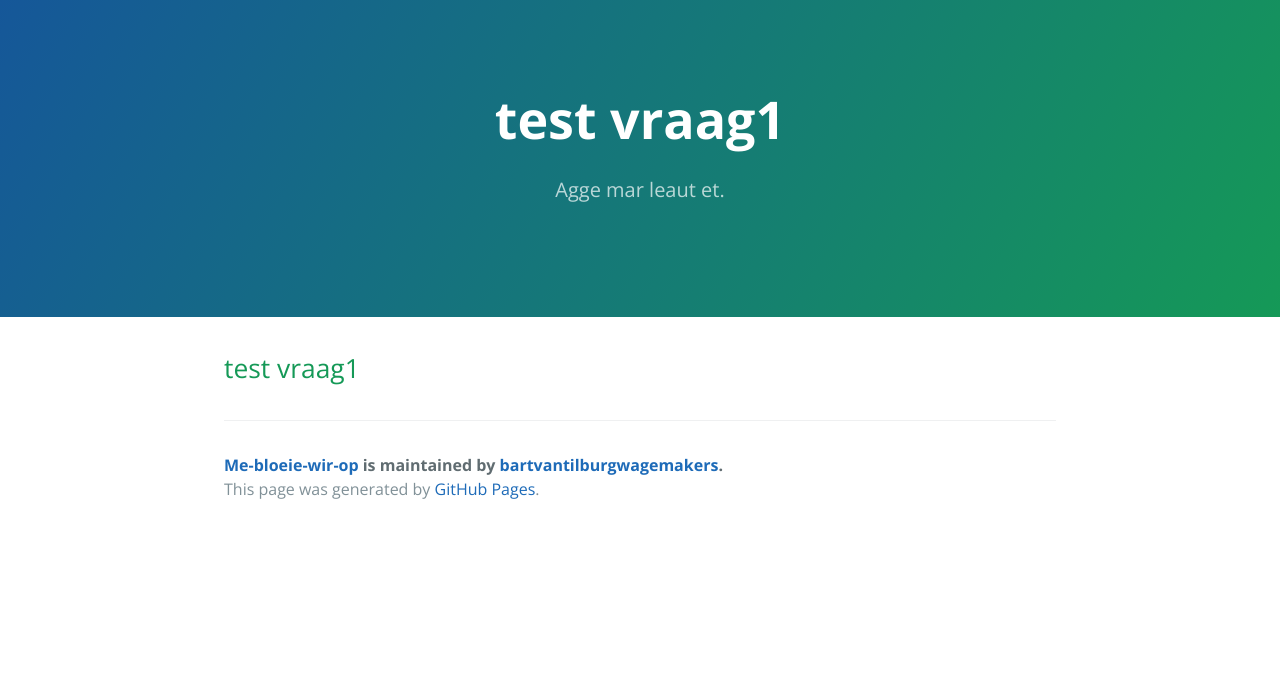
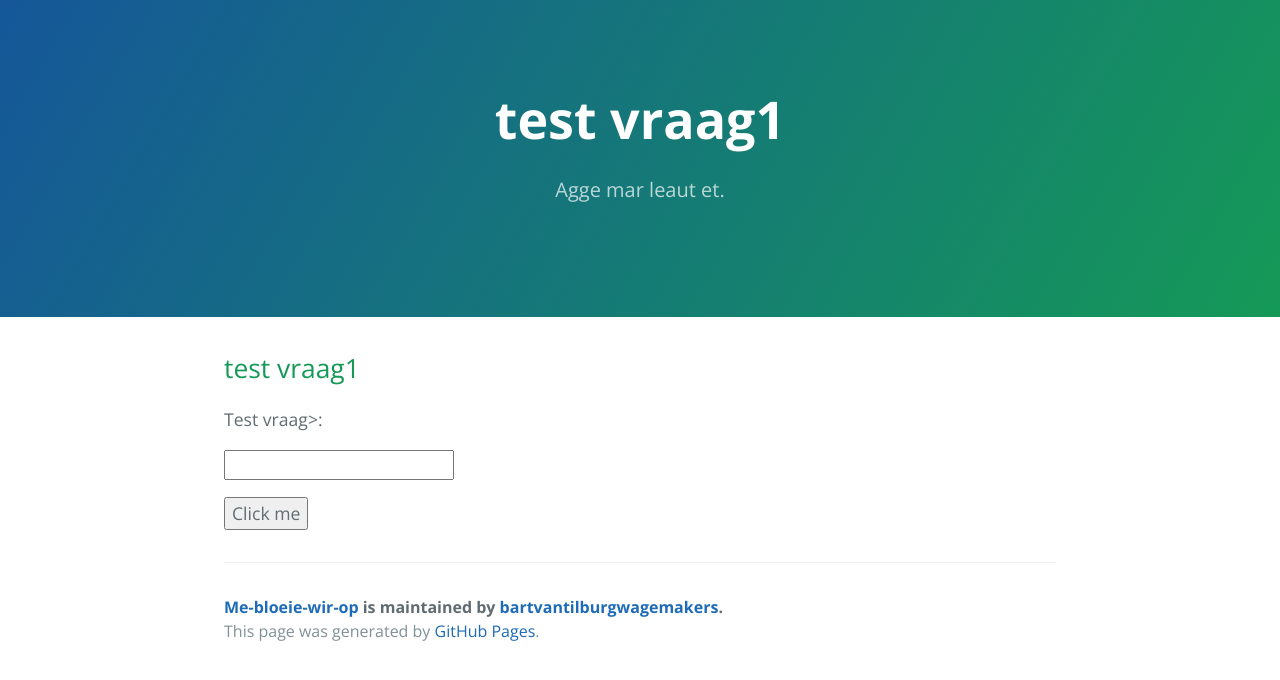
Before and after one commit to bartvantilburgwagemakers/Me-bloeie-wir-op, a Jekyll site: the page built from pages/vraag1.md, in a window 1280 px wide. Shown: the top 680 px of the page. Built offline with Jekyll 4.4.1, drawn with Linux system fonts in a browser that asks for light colours; our own code applies the rules of GitHub Pages for plain Markdown files.

Commit message:
try input

```diff
--- a/pages/vraag1.md
+++ b/pages/vraag1.md
@@ -1 +1,9 @@
 ## test vraag1
+
+
+Test vraag>:
+
+
+<input type="text" id="name" name="name"/>
+
+<button onclick="myFunction(){var test =document.getElementById(`name`).value; console.log(test)}">Click me</button>
```
Also changed, not shown: assets/js/New Text Document.txt (added).
